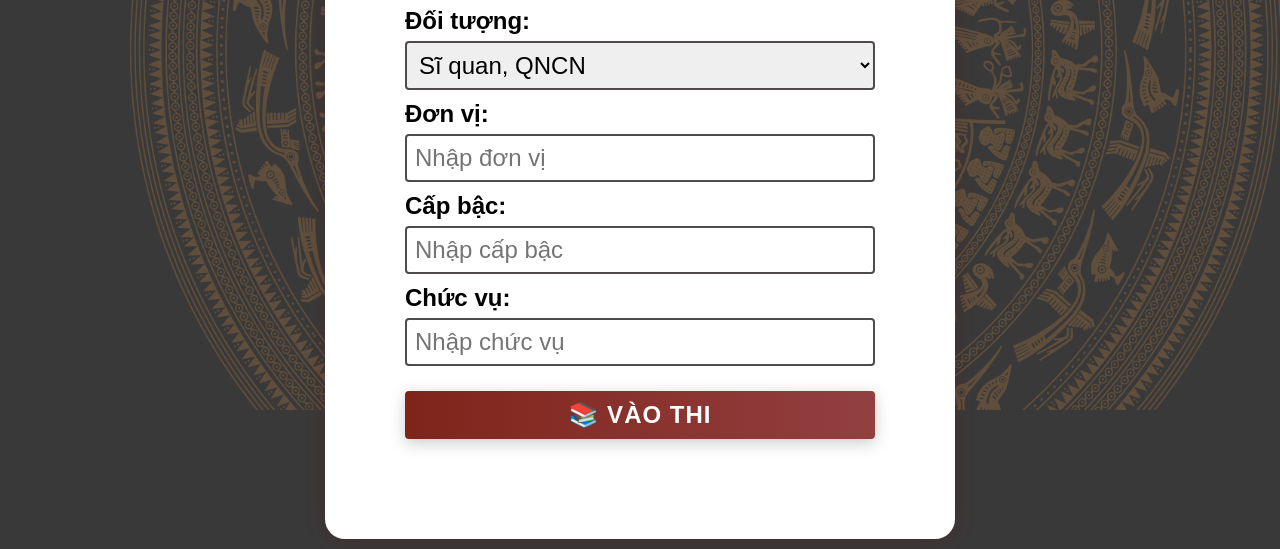
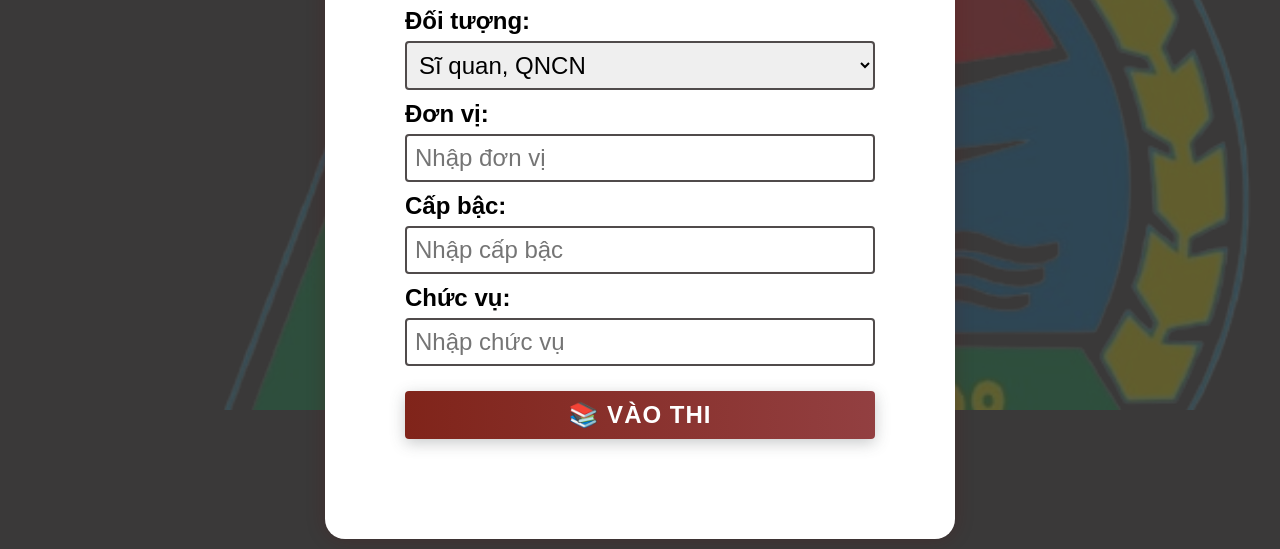
Before and after one commit to trungdoan98/kiemtranhanthuc, a plain HTML site: page index.html in a window 1280 px wide. Shown: the part 410-959 px from the top of the page. Drawn offline with nearby package versions, Linux system fonts and the light colour scheme.

Commit message:
Update login.css

```diff
--- a/login.css
+++ b/login.css
@@ -11,7 +11,7 @@ body::before {
   left: 130px; /* Cách lề trái màn hình 130px */
   width: 90%; /* Chiều rộng chiếm 90% của màn hình */
   height: 90%; /* Chiều cao chiếm 90% của màn hình */
-  background-image: url("kiemtranhanthuc/img/logo.png"); /* Sử dụng hình ảnh logo.png làm nền */
+  background-image: url("img/LOGO98.png"); /* Sử dụng hình ảnh logo.png làm nền */
   background-size: cover; /* Kéo giãn hình ảnh để bao phủ toàn bộ khu vực */
   background-position: center; /* Căn giữa hình ảnh nền */
   background-repeat: no-repeat; /* Không lặp lại hình ảnh nền */
```
